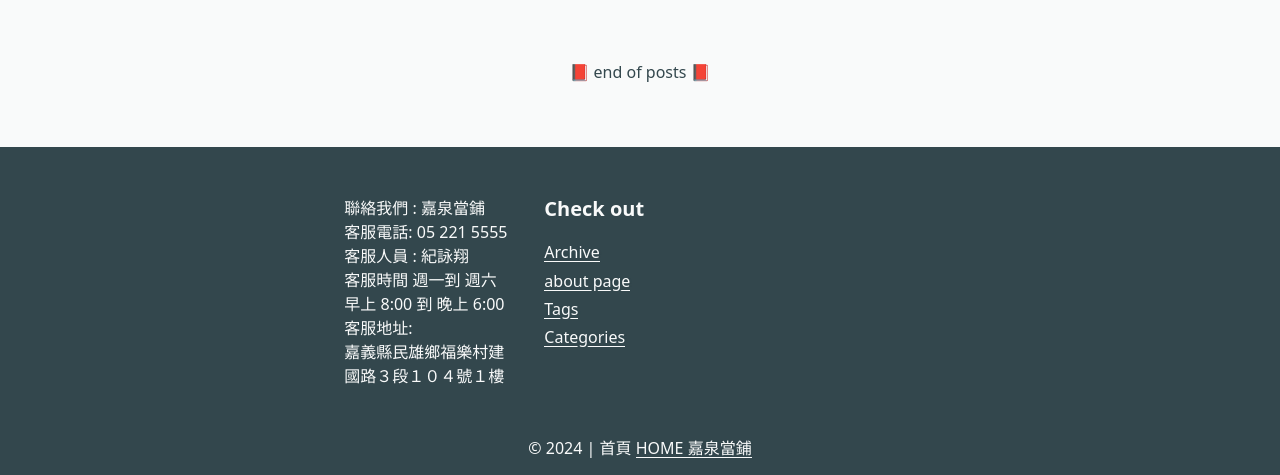
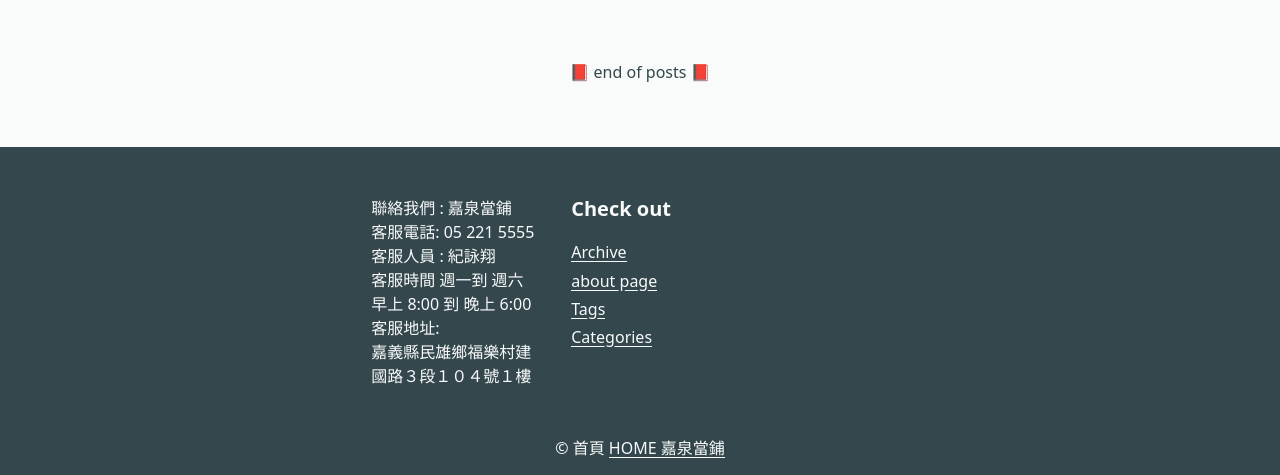
Before and after one commit to jiaquanpawnshop/jiaquanpawnshop.github.io, a plain HTML site: page index.html in a window 1280 px wide. Shown: the part 2294-2769 px from the top of the page. Drawn offline with Linux system fonts and the light colour scheme; a web font is replaced by a local one.

Commit message:
Update index.html

```diff
--- a/index.html
+++ b/index.html
@@ -121,7 +121,7 @@
 
 
 		<div class="footer-credit">
-			<span>© 2024  | </a>   首頁 <a target="_blank" rel="external nofollow noopener noreferrer" href="https://jiaquanpawnshop.github.io/">HOME 嘉泉當鋪</a></span>
+			<span>©   </a>   首頁 <a target="_blank" rel="external nofollow noopener noreferrer" href="https://jiaquanpawnshop.github.io/">HOME 嘉泉當鋪</a></span>
 		</div>
 
 	</div>
```
